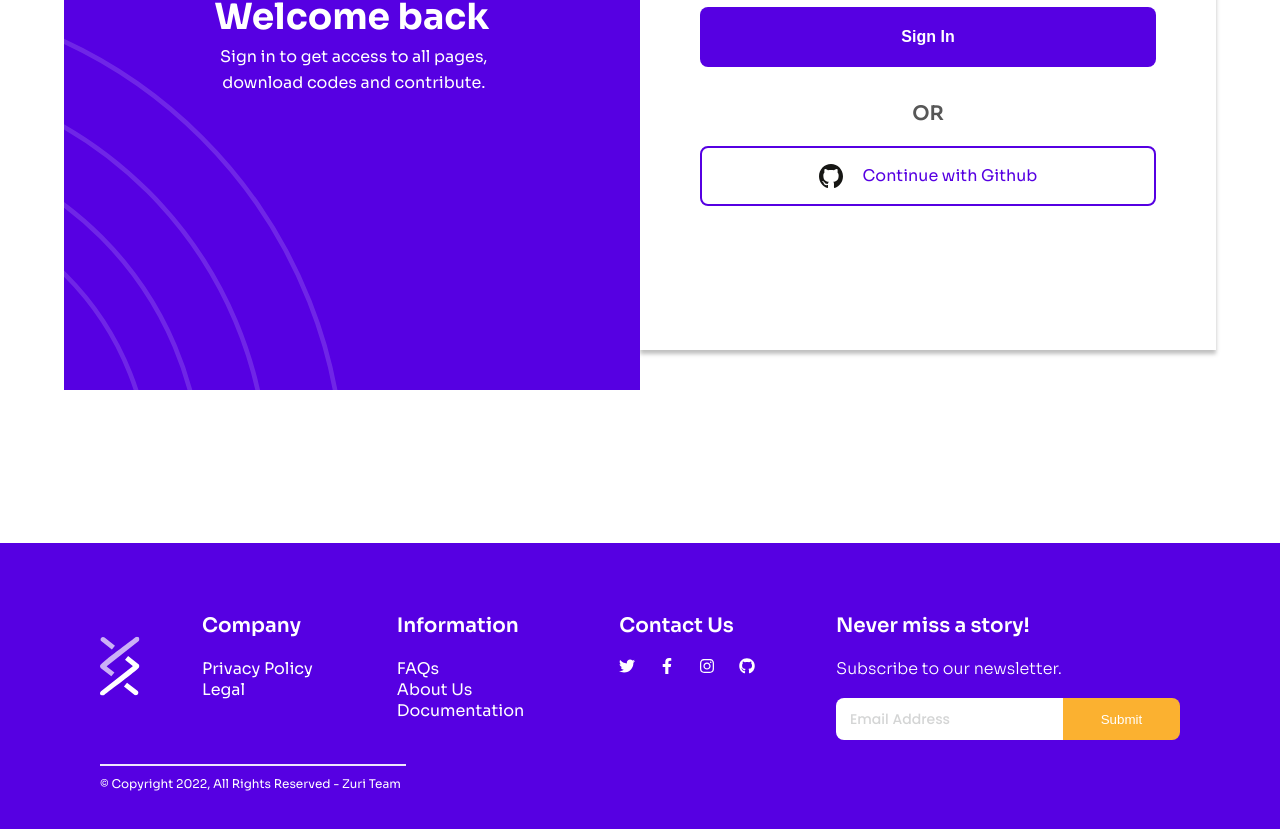
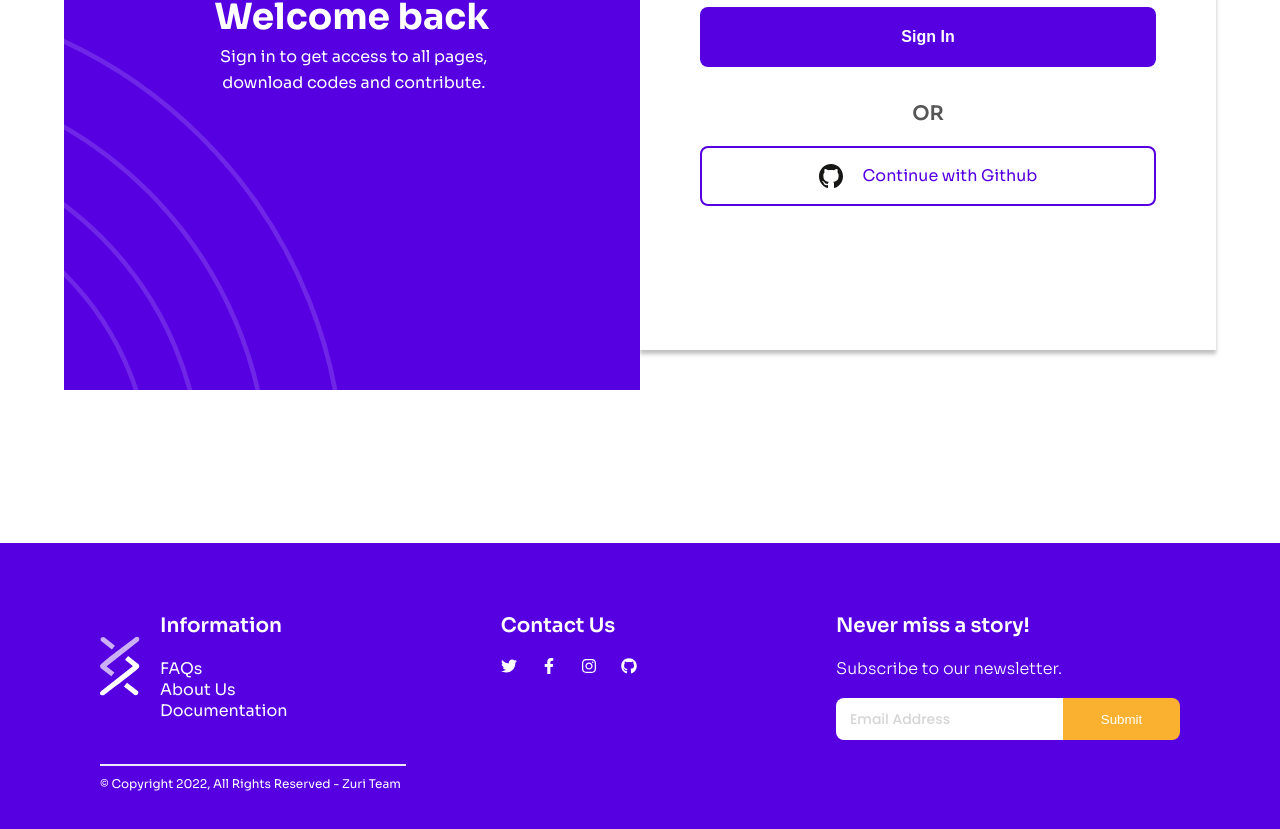
Before and after one commit to zuri-training/auth_wiki_team_1_project, a Next.js app in the folder frontend/: page /account/login in a window 1280 px wide. Shown: the part 558-1387 px from the top of the page. Built offline with nearby package versions, Linux system fonts and the light colour scheme.

Commit message:
Update Footer.js

```diff
--- a/frontend/src/components/Footer.js
+++ b/frontend/src/components/Footer.js
@@ -16,21 +16,7 @@ const Footer = () => {
             width={40}
             height={54}
           />
-          <div className={styles.footer_company}>
-            <p>Company</p>
-            <ul>
-              <li>
-                <Link href="#">
-                  <a>Privacy Policy</a>
-                </Link>
-              </li>
-              <li>
-                <Link href="#">
-                  <a>Legal</a>
-                </Link>
-              </li>
-            </ul>
-          </div>
+
           <div>
             <p>Information</p>
             <ul>
```
